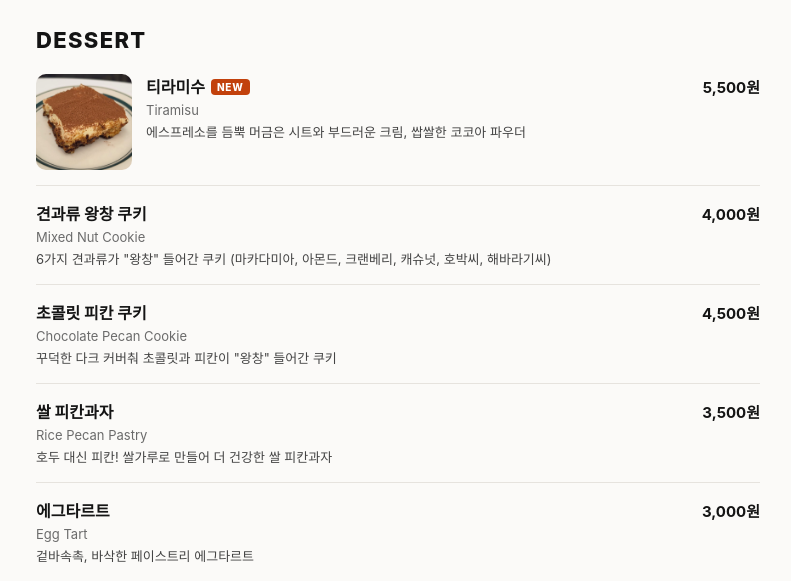
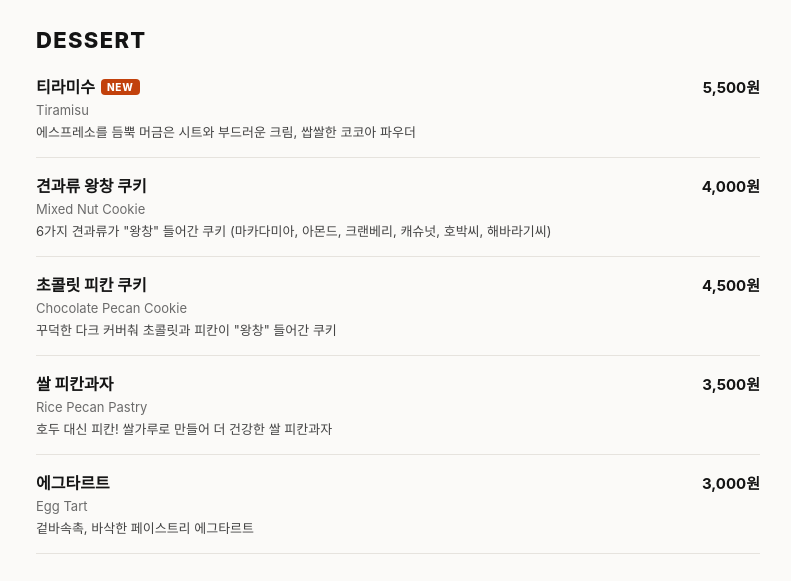
Before and after one commit to song4970/ssong-page, a plain HTML site: page index.html in a window 1280 px wide. Shown: the part 3421-4002 px from the top of the page, without its empty margins (242-1033 px from the left). Drawn offline with Linux system fonts and the light colour scheme; a web font is replaced by a local one.

Commit message:
샐러드·파스타 사진 교체, 티라미수 사진 제거
Co-Authored-By: Claude Opus 5.5 <noreply@anthropic.com>
Claude-Session: https://claude.ai/code/session_019VnCGebMk5XaakTpMJ8194

```diff
--- a/index.html
+++ b/index.html
@@ -109,7 +109,7 @@ const MENU = [
   { name:"황금자 매실차", opt:"only hot", en:"Maesil Tea (Green Plum)", price:"6,500", desc:"황금자 할머니가 직접 담근 매실액이 들어간 따뜻한 매실차" },
  ]},
  { id:"dessert", title:"DESSERT", items:[
-  { name:"티라미수", en:"Tiramisu", price:"5,500", img:"tiramisu.jpg", isNew:true, desc:"에스프레소를 듬뿍 머금은 시트와 부드러운 크림, 쌉쌀한 코코아 파우더" },
+  { name:"티라미수", en:"Tiramisu", price:"5,500", isNew:true, desc:"에스프레소를 듬뿍 머금은 시트와 부드러운 크림, 쌉쌀한 코코아 파우더" },
   { name:"견과류 왕창 쿠키", en:"Mixed Nut Cookie", price:"4,000", desc:"6가지 견과류가 \"왕창\" 들어간 쿠키 (마카다미아, 아몬드, 크랜베리, 캐슈넛, 호박씨, 해바라기씨)" },
   { name:"초콜릿 피칸 쿠키", en:"Chocolate Pecan Cookie", price:"4,500", desc:"꾸덕한 다크 커버춰 초콜릿과 피칸이 \"왕창\" 들어간 쿠키" },
   { name:"쌀 피칸과자", en:"Rice Pecan Pastry", price:"3,500", desc:"호두 대신 피칸! 쌀가루로 만들어 더 건강한 쌀 피칸과자" },
```
Also changed, not shown: images/salad.jpg, images/shrimp.jpg, images/tiramisu.jpg (deleted).
